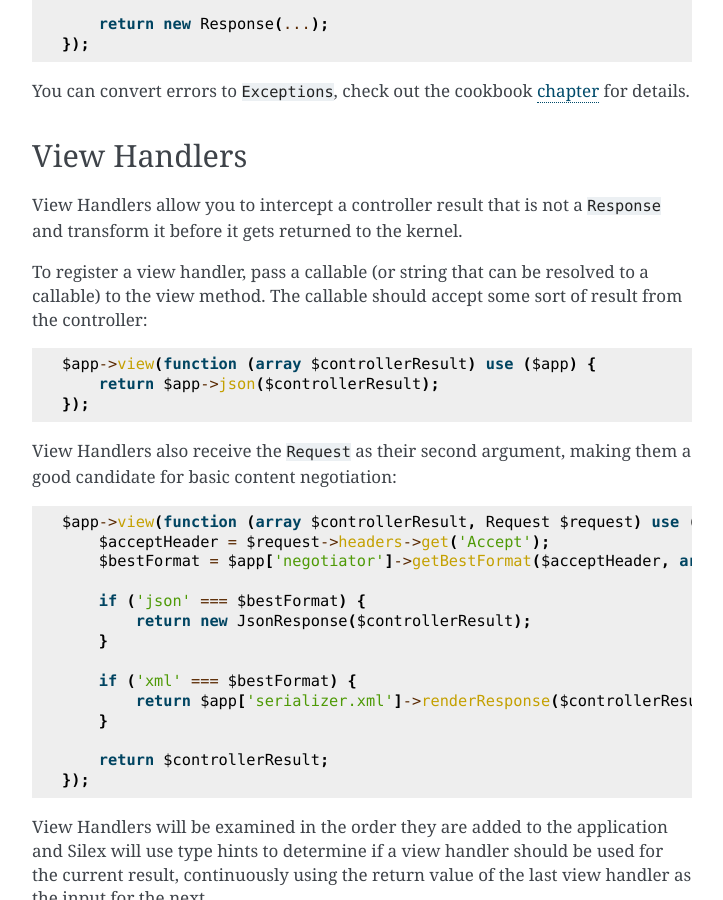
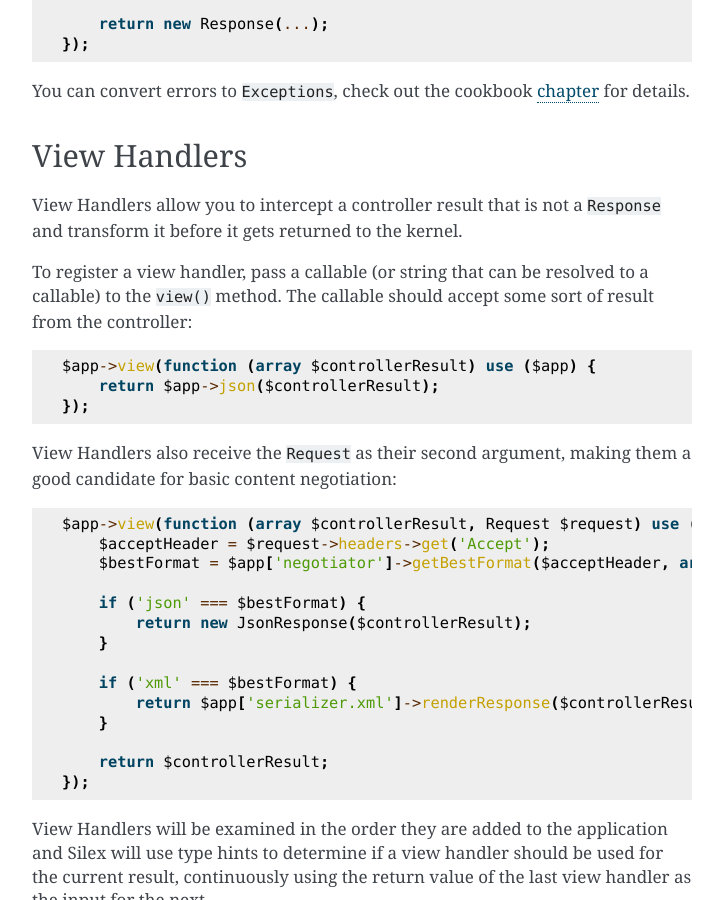
Before and after one commit to silexphp/Silex, a Sphinx documentation site: the page built from doc/usage.rst, in a window 1280 px wide and 900 px high, scrolled down 11744 px. Shown: the whole window, without its empty margins (388-1111 px from the left). Built offline with Sphinx 7.4.7, drawn with Linux system fonts in a browser that asks for light colours.

Commit message:
Minor tweak

```diff
--- a/doc/usage.rst
+++ b/doc/usage.rst
@@ -553,7 +553,7 @@ View Handlers allow you to intercept a controller result that is not a
 ``Response`` and transform it before it gets returned to the kernel.
 
 To register a view handler, pass a callable (or string that can be resolved to a
-callable) to the view method. The callable should accept some sort of result
+callable) to the ``view()`` method. The callable should accept some sort of result
 from the controller::
 
     $app->view(function (array $controllerResult) use ($app) {
```
